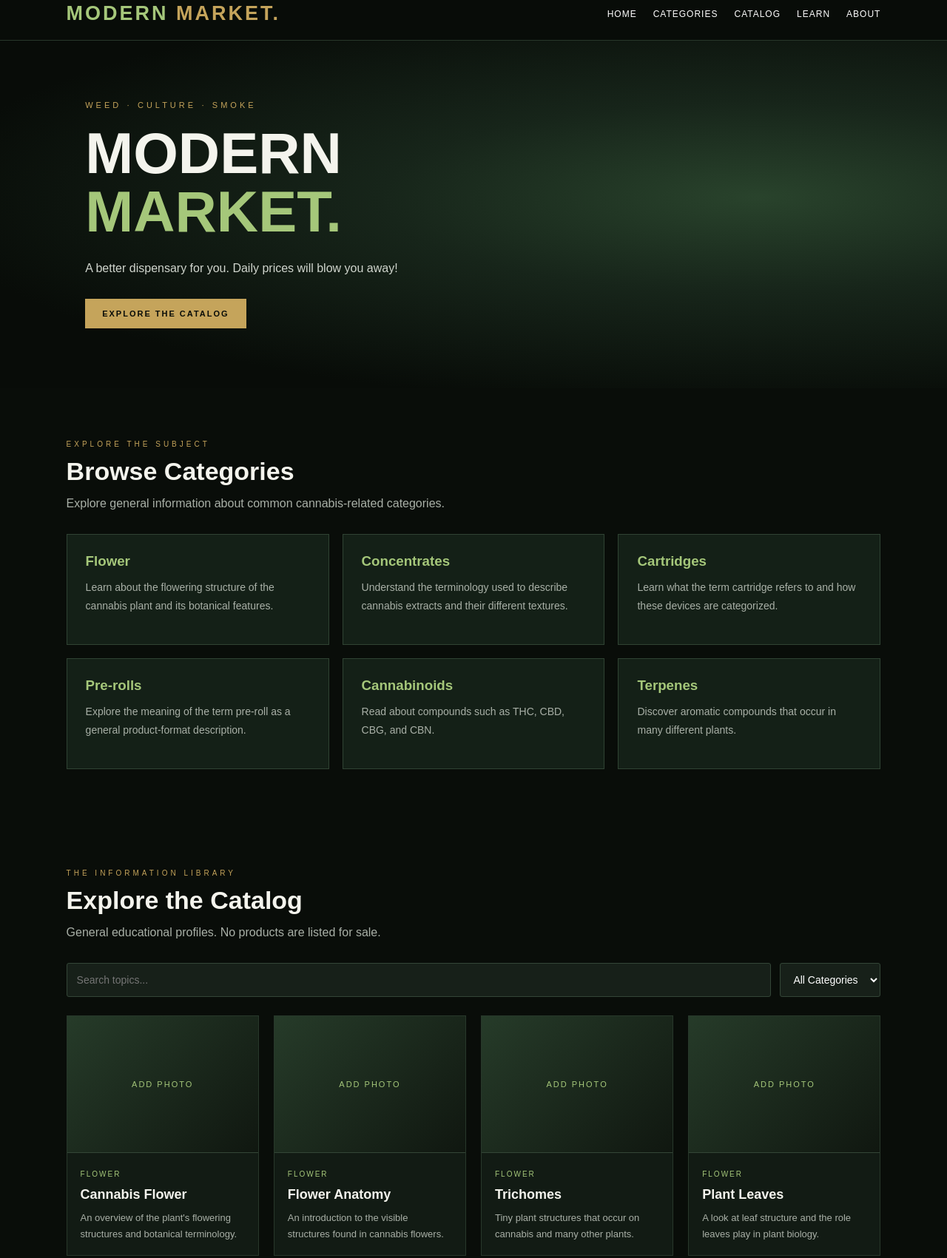
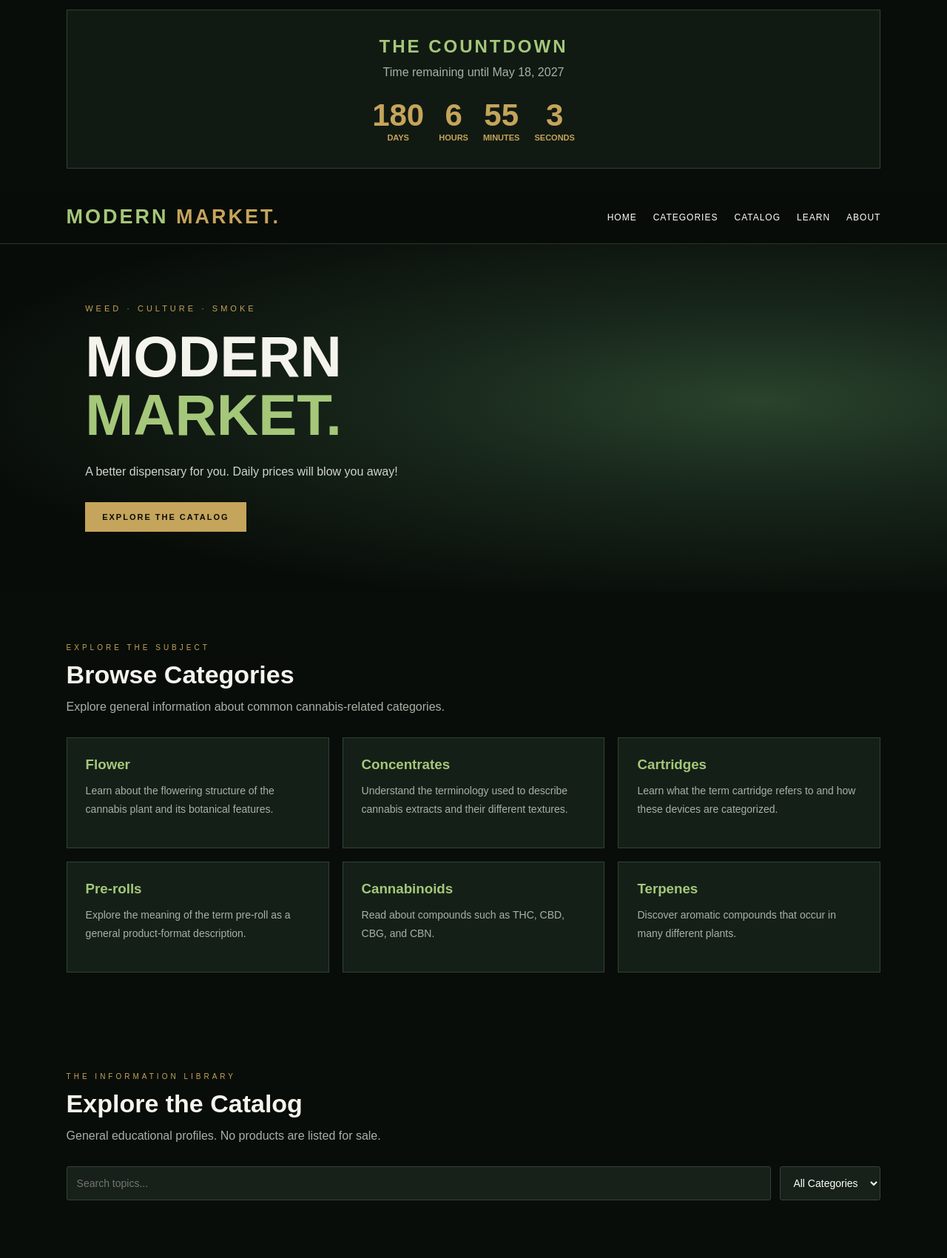
Before and after one commit to snow2t/snowweed, a plain HTML site: page index.html in a window 1280 px wide. Shown: the part 17-1718 px from the top of the page at 74% size. Drawn offline with Linux system fonts and the light colour scheme.

Commit message:
Update index.html

```diff
--- a/index.html
+++ b/index.html
@@ -3,7 +3,7 @@
 <head>
 <meta charset="UTF-8">
 <meta name="viewport" content="width=device-width, initial-scale=1.0">
-<title>MODERN MARKET | Cannabis Education</title>
+<title>MODERN MARKET | Cannabis Market</title>
 <style>
 :root {
   --black:#090d09; --dark:#111a12; --panel:#142017;
@@ -86,6 +86,82 @@ footer p { color:var(--gray); font-size:12px; margin-top:12px; }
 </style>
 </head>
 <body>
+
+<section id="countdown-section" style="
+    background:#111a12;
+    border:1px solid #304333;
+    padding:35px 20px;
+    text-align:center;
+    margin:30px 7%;
+">
+    <h2 style="
+        color:#a5c77a;
+        letter-spacing:3px;
+        margin-bottom:12px;
+    ">THE COUNTDOWN</h2>
+
+    <p style="color:#a9b0a7;margin-bottom:25px;">
+        Time remaining until May 18, 2027
+    </p>
+
+    <div id="countdown" style="
+        display:flex;
+        justify-content:center;
+        flex-wrap:wrap;
+        gap:20px;
+        color:#c5a45b;
+        font-size:clamp(25px,5vw,42px);
+        font-weight:bold;
+    ">
+        <div><span id="days">0</span>
+            <small style="display:block;font-size:11px;">DAYS</small>
+        </div>
+        <div><span id="hours">0</span>
+            <small style="display:block;font-size:11px;">HOURS</small>
+        </div>
+        <div><span id="minutes">0</span>
+            <small style="display:block;font-size:11px;">MINUTES</small>
+        </div>
+        <div><span id="seconds">0</span>
+            <small style="display:block;font-size:11px;">SECONDS</small>
+        </div>
+    </div>
+</section>
+
+<script>
+const targetDate = new Date(2027, 4, 18, 0, 0, 0);
+
+function updateCountdown() {
+    const now = new Date();
+    const difference = targetDate - now;
+
+    if (difference <= 0) {
+        document.getElementById("countdown").textContent =
+            "THE DATE HAS ARRIVED";
+        return;
+    }
+
+    const days = Math.floor(difference / (1000 * 60 * 60 * 24));
+    const hours = Math.floor(
+        (difference / (1000 * 60 * 60)) % 24
+    );
+    const minutes = Math.floor(
+        (difference / (1000 * 60)) % 60
+    );
+    const seconds = Math.floor(
+        (difference / 1000) % 60
+    );
+
+    document.getElementById("days").textContent = days;
+    document.getElementById("hours").textContent = hours;
+    document.getElementById("minutes").textContent = minutes;
+    document.getElementById("seconds").textContent = seconds;
+}
+
+updateCountdown();
+setInterval(updateCountdown, 1000);
+</script>
+
 <header>
   <div class="logo">MODERN <span>MARKET.</span></div>
   <nav>
@@ -133,7 +209,7 @@ footer p { color:var(--gray); font-size:12px; margin-top:12px; }
     <select id="categoryFilter" onchange="renderCatalog()">
       <option value="All">All Categories</option>
       <option>Flower</option>
-      <option>Concentrates</option>
+      <option>Top-Shelf</option>
       <option>Cartridges</option>
       <option>Pre-rolls</option>
       <option>Cannabinoids</option>
@@ -192,31 +268,22 @@ EDITING GUIDE
 */
 
 const catalogItems = [
-  { name:"Cannabis Flower", category:"Flower", description:"An overview of the plant's flowering structures and botanical terminology.", image:"" },
-  { name:"Flower Anatomy", category:"Flower", description:"An introduction to the visible structures found in cannabis flowers.", image:"" },
-  { name:"Trichomes", category:"Flower", description:"Tiny plant structures that occur on cannabis and many other plants.", image:"" },
-  { name:"Plant Leaves", category:"Flower", description:"A look at leaf structure and the role leaves play in plant biology.", image:"" },
+  { name:"1OZ Flower", category:"Flower", description:"75$", image:"" },
+  { name:"1/2OZ Flower", category:"Flower", description:"45$", image:"" },
+  { name:"1/4OZ Flower", category:"Flower" description:"20", image:"" },
+  { name:"1G Flower", category:"Flower", description:"Every 1G is 5$", image:"" },
 
-  { name:"Rosin", category:"Concentrates", description:"A term used for a category of cannabis extract.", image:"" },
-  { name:"Live Resin", category:"Concentrates", description:"A term used for an extract category associated with aromatic plant compounds.", image:"" },
-  { name:"Wax", category:"Concentrates", description:"A broad term used to describe certain extract textures.", image:"" },
-  { name:"Shatter", category:"Concentrates", description:"A term describing a brittle, glass-like extract texture.", image:"" },
+  { name:"1OZ Top-Shelf Flower", category:"Top-Shelf", description:"90$", image:"" },
+  { name:"1/2OZ Top-Shelf Flower", category:"Top-Shelf", description:"60$", image:"" },
+  { name:"1/4OZ Top-Shelf Flower", category:"Top-Shelf", description:"30$, image:"" },
+  { name:"1G Top-Shelf Flower", category:"Top-Shelf", description:"7$ every 1G", image:"" },
 
-  { name:"Cartridge Format", category:"Cartridges", description:"General terminology for a cartridge-style product format.", image:"" },
-  { name:"Device Components", category:"Cartridges", description:"An educational overview of common cartridge-device terminology.", image:"" },
+  { name:"1G Screw On/Disposable", category:"Cartridges", description:"25$ 1G Screw On/ 35$ Dispo Cart", image:"" },
+  { name:"2G Dispo", category:"Cartridges", description:"45$", image:"" },
 
-  { name:"Pre-roll Format", category:"Pre-rolls", description:"A general explanation of the pre-roll product-format term.", image:"" },
-  { name:"Paper and Filter Terms", category:"Pre-rolls", description:"Common vocabulary used when describing paper and filter components.", image:"" },
+  { name:"1G Pre-Roll", category:"Pre-rolls", description:"8$ for 1/ 15$ for 2", image:"" },
+  { name:"Blunt Pre-Roll", category:"Pre-rolls", description:"20$ for 1/ 35$ for 2", image:"" },
 
-  { name:"THC", category:"Cannabinoids", description:"Tetrahydrocannabinol is the primary intoxicating cannabinoid commonly discussed in cannabis.", image:"" },
-  { name:"CBD", category:"Cannabinoids", description:"Cannabidiol is a cannabinoid that does not produce the typical THC high.", image:"" },
-  { name:"CBG", category:"Cannabinoids", description:"Cannabigerol is a minor cannabinoid found in cannabis.", image:"" },
-  { name:"CBN", category:"Cannabinoids", description:"Cannabinol is a cannabinoid associated with the breakdown of THC.", image:"" },
-
-  { name:"Myrcene", category:"Terpenes", description:"An aromatic terpene also found in hops and other plants.", image:"" },
-  { name:"Limonene", category:"Terpenes", description:"A citrus-associated aromatic compound found in many plants.", image:"" },
-  { name:"Pinene", category:"Terpenes", description:"A terpene associated with pine-like aromas.", image:"" },
-  { name:"Linalool", category:"Terpenes", description:"An aromatic compound found in plants such as lavender.", image:"" }
 ];
 
 function renderCatalog() {
```
